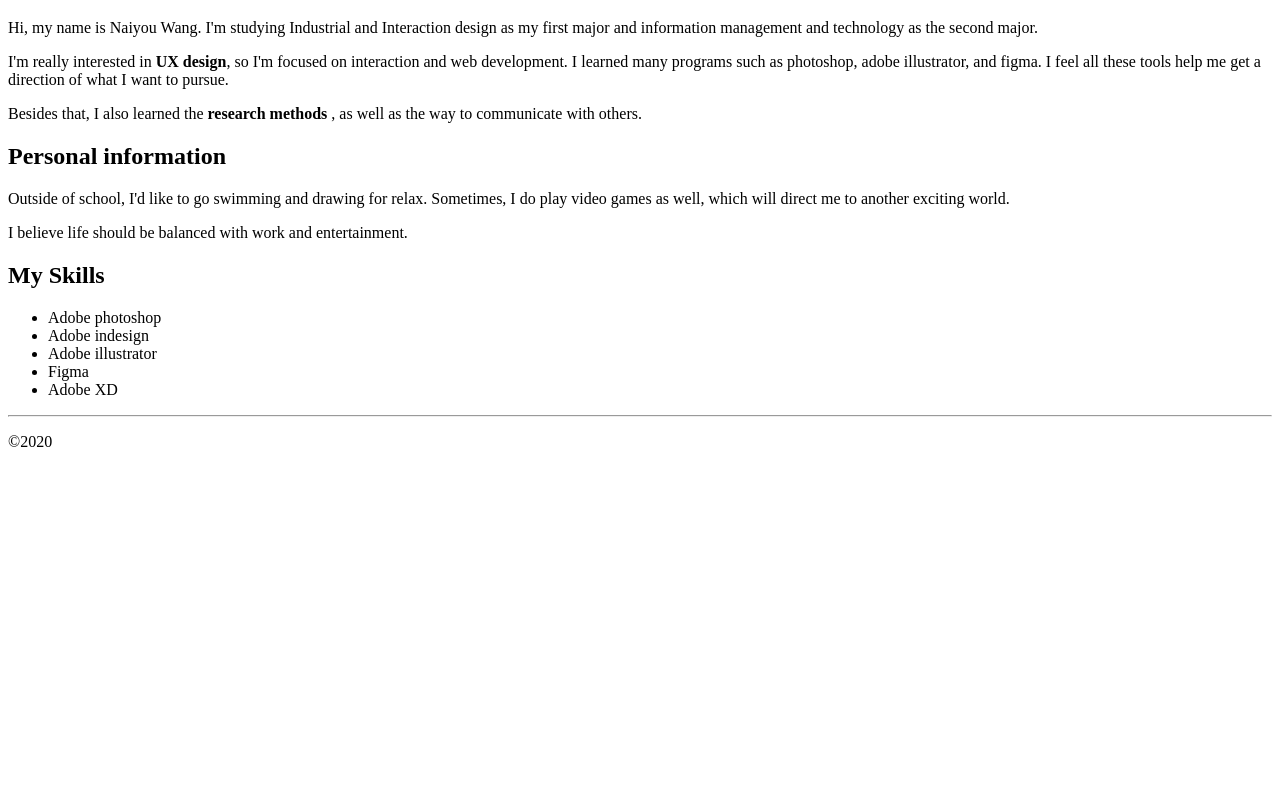
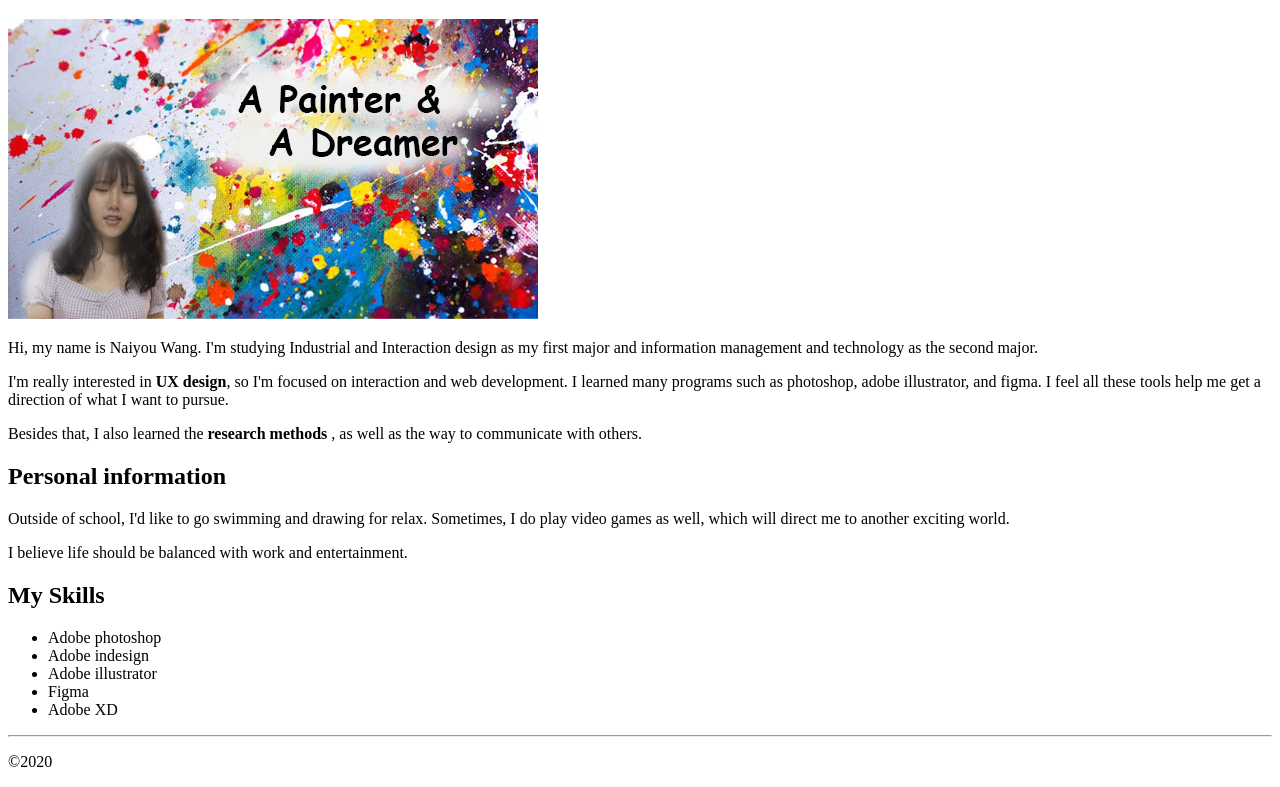
Before and after one commit to nwang13-su/ist263, a plain HTML site: page lab05/wang-bio.html in a window 1280 px wide. Shown: the part 61-848 px from the top of the page. Before the commit the page ends 800 px from the top, so only its background shows below. Drawn offline with Linux system fonts and the light colour scheme.

Commit message:
new ps photo

```diff
--- a/lab05/wang-bio.html
+++ b/lab05/wang-bio.html
@@ -7,6 +7,7 @@
 
         <body>
             <h1>Naiyou's Bio</h1>
+            <img src="../images/me.jpg" alt="image of naiyou">
             <p> Hi, my name is Naiyou Wang. I'm studying Industrial and Interaction design as my first major and information management and technology as the second major.</p>
 
             <p>I'm really interested in <strong>UX design</strong>, so I'm focused on interaction and web development. I learned many programs such as photoshop, adobe illustrator, and figma. I feel all these tools help me get a direction of what I want to pursue.</p>
```
Also changed, not shown: images/me.jpg (added).
